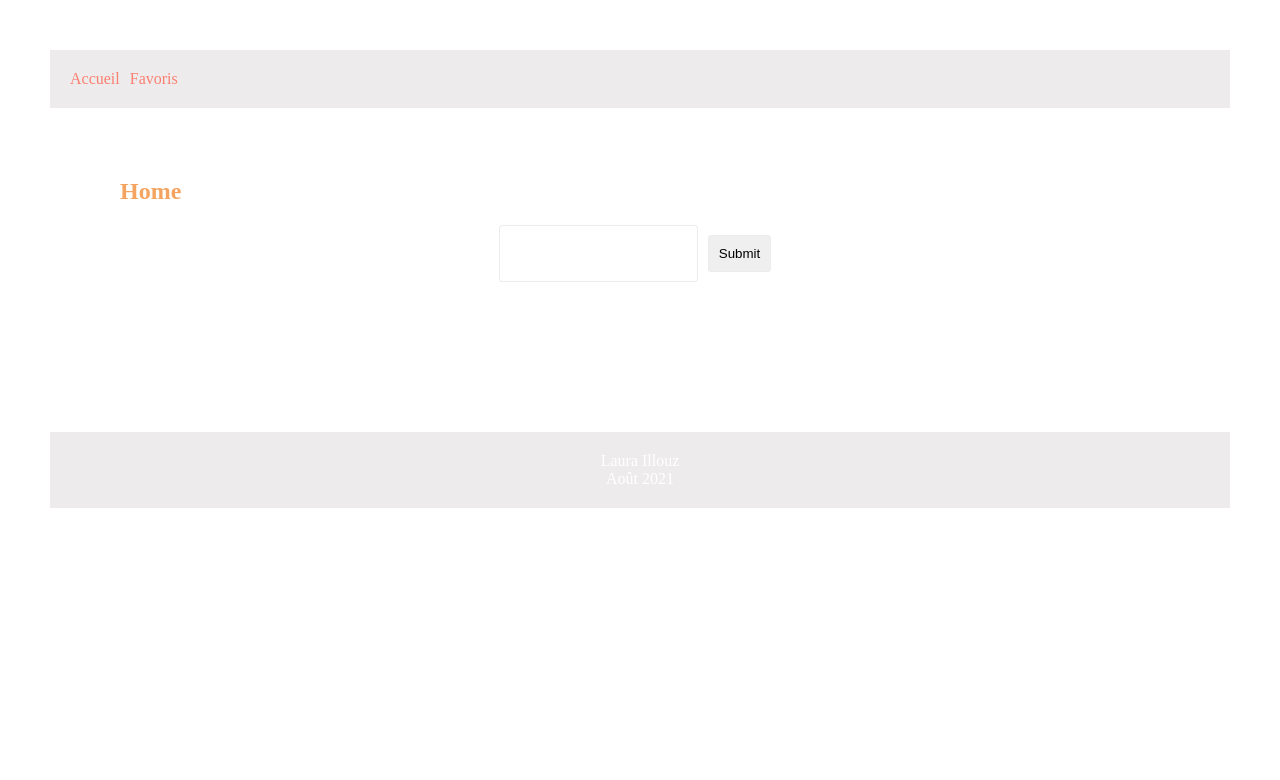
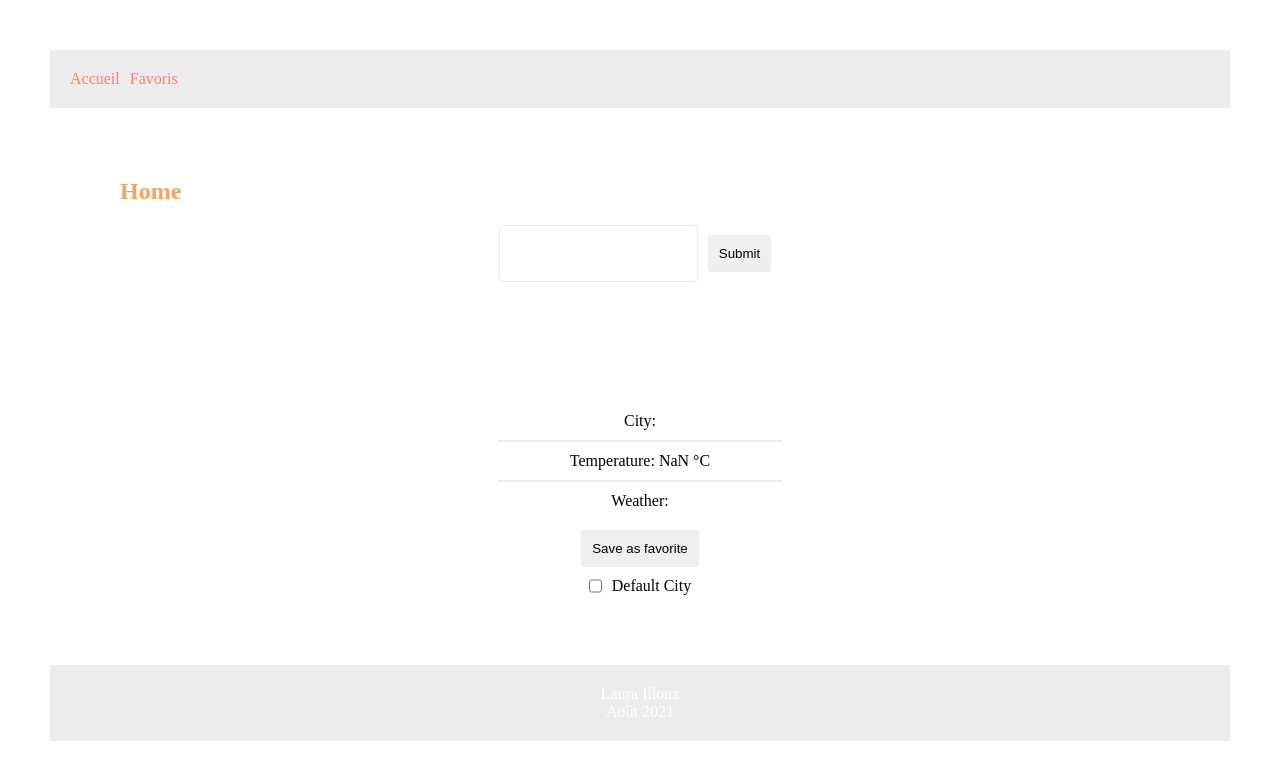
Before and after one commit to Lauraillouz/digitous-react, a React (Create React App) app in the folder weather/: page / in a window 1280 px wide. Shown: the top 780 px of the page. Built offline with nearby package versions, Linux system fonts and the light colour scheme.

Commit message:
checkbox defaultCity OK

```diff
--- a/weather/src/components/CityCard.js
+++ b/weather/src/components/CityCard.js
@@ -47,6 +47,7 @@ const CityCard = () => {
                 backgroundSize: "cover",
                 backgroundRepeat: "no-repeat",
                 padding: "50px",
+                marginBottom: "50px",
               }}
             >
               <div className="cityCard">
--- a/weather/src/views/Home.js
+++ b/weather/src/views/Home.js
@@ -1,4 +1,4 @@
-import { useState, useContext } from "react";
+import { useState, useContext, useEffect } from "react";
 import { useForm } from "react-hook-form";
 import { FavoritesContext } from "../App";
 import styled from "styled-components";
@@ -33,6 +33,8 @@ const Home = () => {
   const [weather, setWeather] = useState("");
   const [temperature, setTemperature] = useState("");
   const [id, setId] = useState(0);
+  const [defaultCity, setDefaultCity] = useState("");
+  const [check, setCheck] = useState(false);
 
   const {
     register,
@@ -52,6 +54,24 @@ const Home = () => {
         setWeather(res.weather[0].main);
         setId(res.id);
       });
+  };
+
+  const saveAsDefault = () => {
+    localStorage.setItem(
+      "defaultCity",
+      JSON.stringify({ city, weather, temperature, id })
+    );
+    setDefaultCity(JSON.parse(localStorage.getItem("defaultCity")));
+  };
+
+  useEffect(() => {
+    console.log(defaultCity);
+    setCheck(false);
+  }, [city]);
+
+  const checkUncheck = () => {
+    setCheck(true);
+    saveAsDefault();
   };
 
   const saveAsFavorite = () => {
@@ -108,13 +128,57 @@ const Home = () => {
               <button
                 className="btn border center"
                 type="button"
-                onClick={saveAsFavorite}
+                onClick={() => saveAsFavorite()}
               >
                 Save as favorite
               </button>
             </div>
+            <div className="flex justifyCenter">
+              <input
+                onClick={() => checkUncheck()}
+                type="checkbox"
+                id="defaultCity"
+                name="defaultCity"
+                checked={check}
+              />
+              <label className="ms-10" htmlFor="defaultCity">
+                Default City
+              </label>
+            </div>
           </div>
-        ) : null}
+        ) : (
+          <div className="mt-30 cityCard">
+            <p className="m-10 center">City: {defaultCity.city}</p>
+            <hr></hr>
+            <p className="m-10 center">
+              Temperature:{" "}
+              {Math.floor(parseInt(defaultCity.temperature) - 273.15) + " °C"}
+            </p>
+            <hr></hr>
+            <p className="m-10 center">Weather: {defaultCity.weather}</p>
+            <div className="flex justifyCenter">
+              <button
+                className="btn border center"
+                type="button"
+                onClick={() => saveAsFavorite()}
+              >
+                Save as favorite
+              </button>
+            </div>
+            <div className="flex justifyCenter">
+              <input
+                onClick={() => saveAsDefault()}
+                type="checkbox"
+                id="defaultCity"
+                name="defaultCity"
+                defaultChecked={check}
+              />
+              <label className="ms-10" htmlFor="defaultCity">
+                Default City
+              </label>
+            </div>
+          </div>
+        )}
       </div>
     </Background>
   );
```
